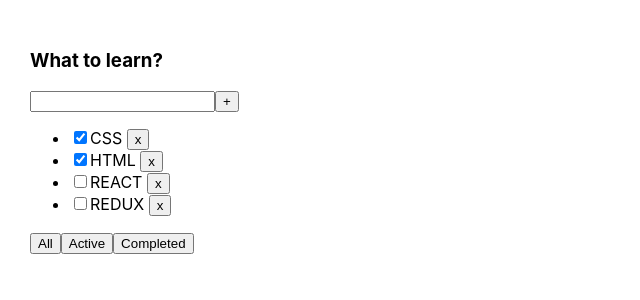
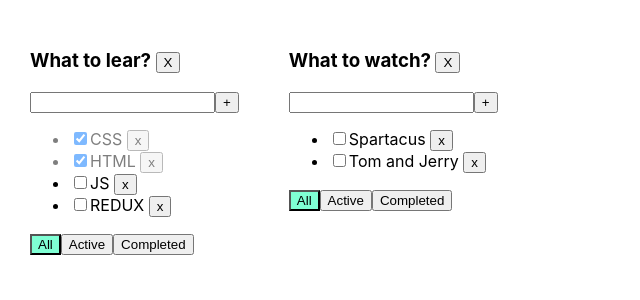
Before and after one commit to borec22/TODOLIST, a React (Create React App) app: page / in a window 1280 px wide. Shown: the top 300 px of the page, without its empty margins (0-640 px from the left). Built offline with nearby package versions, Linux system fonts and the light colour scheme.

Commit message:
05 Many todoLists

```diff
--- a/src/App.css
+++ b/src/App.css
@@ -6,3 +6,15 @@
 .App > div {
   margin-right: 50px;
 }
+.error {
+   border: 2px solid red;
+}
+.error-message {
+   color: red;
+}
+.active-filter {
+   background-color: aquamarine;
+}
+.is-done {
+   opacity: 0.5;
+}
--- a/src/App.tsx
+++ b/src/App.tsx
@@ -3,46 +3,105 @@
 import {TaskType, Todolist} from './Todolist';
 import {v1} from 'uuid';
 
+declare global {
+   interface Window {
+      tasks: Array<TaskType>
+   }
+}
+
+type TodolistType = {
+   id: string
+   title: string
+   filter: FilterType
+}
 export type FilterType = 'all' | 'active' | 'completed';
+type TasksType = {
+   [key: string]: Array<TaskType>
+}
+
+const filterTasks = (tasks: Array<TaskType>, filter: FilterType) => {
+   if (filter === 'completed') {
+      return tasks.filter(task => task.isDone);
+   } else if (filter === 'active') {
+      return tasks.filter(task => !task.isDone);
+   }
+   return tasks;
+}
 
 function App() {
-   const [tasks, setTasks] = useState<Array<TaskType>>([
-      {id: v1(), title: 'CSS', isDone: true},
-      {id: v1(), title: 'HTML', isDone: true},
-      {id: v1(), title: 'REACT', isDone: false},
-      {id: v1(), title: 'REDUX', isDone: false},
+   let todoListId1 = v1();
+   let todoListId2 = v1();
+
+   let [todolists, setTodolists] = useState<Array<TodolistType>>([
+      {id: todoListId1, title: 'What to lear?', filter: 'all'},
+      {id: todoListId2, title: 'What to watch?', filter: 'all'},
    ]);
-   const [filter, setFilter] = useState<FilterType>('all');
 
-   const removeTask = (taskId: string) => {
-      const filteredTasks = tasks.filter(task => task.id !== taskId);
-      setTasks(filteredTasks);
+   let [tasks, setTasks] = useState<TasksType>({
+      [todoListId1]: [
+         {id: v1(), title: 'CSS', isDone: true},
+         {id: v1(), title: 'HTML', isDone: true},
+         {id: v1(), title: 'JS', isDone: false},
+         {id: v1(), title: 'REDUX', isDone: false},
+      ],
+      [todoListId2]: [
+         {id: v1(), title: 'Spartacus', isDone: false},
+         {id: v1(), title: 'Tom and Jerry', isDone: false},
+      ]
+   });
+
+   // window.tasks = tasks;
+
+   const removeTodoList = (id: string) => {
+      setTodolists(todolists.filter(tl => tl.id !== id));
+
+      delete tasks[id];
+
+      setTasks({...tasks});
    }
-   const addTask = (title: string) => {
-      const newTask = { id: v1(), title: title, isDone: false };
-      const newTasks = [newTask, ...tasks];
-      setTasks(newTasks);
+   const removeTask = (taskId: string, todoListID: string) => {
+      setTasks({
+            ...tasks,
+            [todoListID]: tasks[todoListID].filter(task => task.id !== taskId)
+         });
+   };
+   const addTask = (title: string, todoListID: string) => {
+      const newTask = {id: v1(), title: title, isDone: false};
+      setTasks({
+            ...tasks,
+            [todoListID]: [newTask, ...tasks[todoListID]]
+         });
    }
-   const changeFilter = (filter: FilterType) => {
-      setFilter(filter);
+   const statusTask = (id: string, isDone: boolean, todoListID: string) => {
+      setTasks({
+         ...tasks,
+         [todoListID]: tasks[todoListID].map(task => task.id === id ? {...task, isDone} : task)
+      });
    }
-
-   let tasksTodoList = tasks;
-
-   if (filter === 'completed') {
-      tasksTodoList = tasksTodoList.filter( task => task.isDone);
-   } else if (filter === 'active') {
-      tasksTodoList = tasksTodoList.filter( task => !task.isDone);
-   }
+   const changeFilter = (filter: FilterType, todoListID: string) => {
+      setTodolists(todolists.map(tl => tl.id === todoListID ? {...tl, filter} : tl));
+   };
 
    return (
       <div className="App">
-         <Todolist
-            title='What to learn?'
-            tasks={tasksTodoList}
-            removeTask={removeTask}
-            changeFilter={changeFilter}
-            addTask={addTask}/>
+         {todolists.map(t => {
+            const filteredTasks = filterTasks(tasks[t.id], t.filter);
+            return (
+               <Todolist
+                  key={t.id}
+                  id={t.id}
+                  title={t.title}
+                  tasks={filteredTasks}
+                  removeTask={removeTask}
+                  changeFilter={changeFilter}
+                  addTask={addTask}
+                  statusTask={statusTask}
+                  filter={t.filter}
+                  removeTodoList={removeTodoList}
+               />
+            );
+         })}
+
       </div>
    );
 }
--- a/src/Todolist.tsx
+++ b/src/Todolist.tsx
@@ -7,50 +7,64 @@
    isDone: boolean
 }
 type PropsType = {
+   id: string
    title: string,
    tasks: Array<TaskType>,
-   removeTask: (idTask: string) => void
-   addTask: (title: string) => void
-   changeFilter: (filter: FilterType) => void
+   removeTask: (idTask: string, todolistId: string) => void
+   addTask: (title: string, todolistId: string) => void
+   changeFilter: (filter: FilterType, todolistId: string) => void
+   statusTask: (id: string, isDone: boolean, todolistId: string) => void
+   filter: FilterType
+   removeTodoList: (id: string) => void
 }
 
 export function Todolist(props: PropsType) {
    const [newTitleTask, setNewTitleTask] = useState('');
+   const [error, setError] = useState<string | null>(null);
 
    const onChangeTitleTaskHandler = (e: ChangeEvent<HTMLInputElement>) => {
       setNewTitleTask(e.currentTarget.value);
    }
+   const addTask = () => {
+      if (newTitleTask.trim() == '') {
+         setError('Field is required');
+         return;
+      }
+
+      props.addTask(newTitleTask, props.id);
+      setNewTitleTask('');
+   }
    const onKeyPressHandler = (e: KeyboardEvent<HTMLInputElement>) => {
-      if (e.ctrlKey && e.charCode === 13) {
-         props.addTask(newTitleTask);
+      setError(null);
+      if (e.ctrlKey && e.key === 'Enter') {
+         addTask();
       }
    }
-   const addTask = () => {
-      props.addTask(newTitleTask);
-      setNewTitleTask('');
-   }
-   const setAll = () =>  props.changeFilter('all');
-   const setActive = () =>  props.changeFilter('active');
-   const setCompleted = () =>  props.changeFilter('completed');
+   const setAll = () =>  props.changeFilter('all', props.id);
+   const setActive = () =>  props.changeFilter('active', props.id);
+   const setCompleted = () =>  props.changeFilter('completed', props.id);
 
    return (
       <div>
-         <h3>{props.title}</h3>
+         <h3>{props.title} <button onClick={() => { props.removeTodoList(props.id) }}>X</button></h3>
          <div>
             <input value={newTitleTask}
                    onChange={onChangeTitleTaskHandler}
                    onKeyPress={onKeyPressHandler}
+                   className={error ? 'error' : ''}
             />
             <button onClick={addTask}>+</button>
+            {error && <div className='error-message'>{error}</div>}
          </div>
          <ul>
             {
                props.tasks.map(task => {
-                  const removeTask = () => props.removeTask(task.id);
+                  const removeTask = () => props.removeTask(task.id, props.id);
+                  const changeStatusTaskHandler = (e: ChangeEvent<HTMLInputElement>) => props.statusTask(task.id, e.currentTarget.checked, props.id);
 
                   return (
-                     <li key={task.id}>
-                        <input type="checkbox" checked={task.isDone}/>
+                     <li key={task.id} className={task.isDone ? 'is-done' : ''}>
+                        <input type="checkbox" checked={task.isDone} onChange={changeStatusTaskHandler}/>
                         <span>{task.title} </span>
                         <button onClick={removeTask}>x</button>
                      </li>
@@ -59,9 +73,9 @@
             }
          </ul>
          <div>
-            <button onClick={setAll}>All</button>
-            <button onClick={setActive}>Active</button>
-            <button onClick={setCompleted}>Completed</button>
+            <button onClick={setAll} className={props.filter === 'all' ? 'active-filter' : ''}>All</button>
+            <button onClick={setActive} className={props.filter === 'active' ? 'active-filter' : ''}>Active</button>
+            <button onClick={setCompleted} className={props.filter === 'completed' ? 'active-filter' : ''}>Completed</button>
          </div>
       </div>
    );
```
